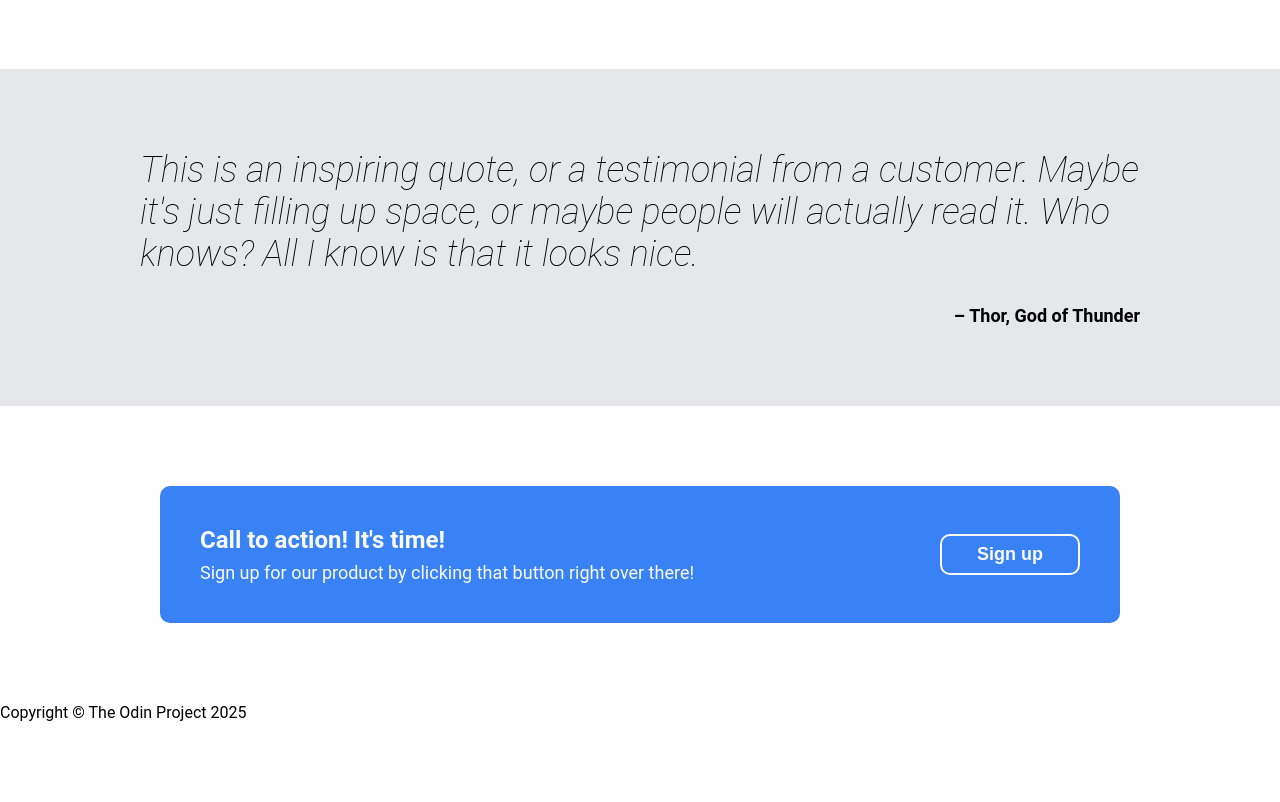
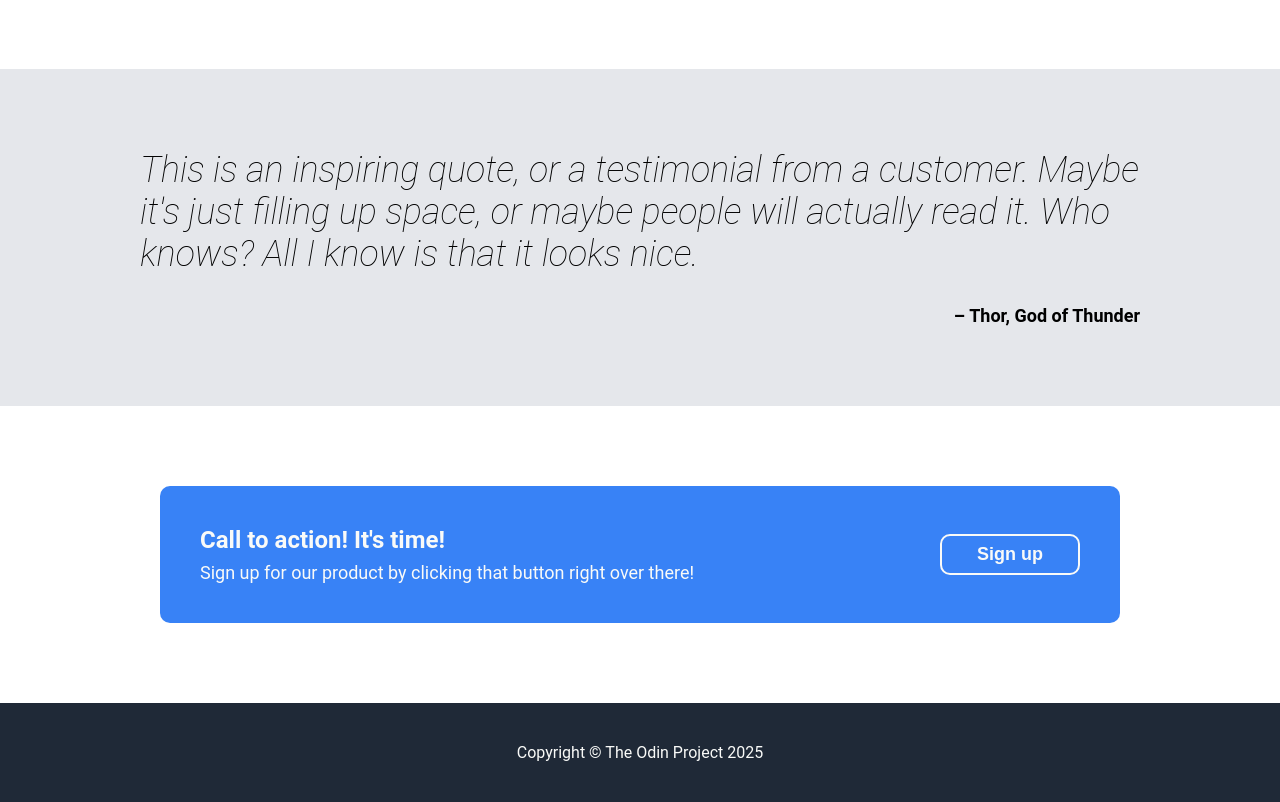
Before and after one commit to ajcur/odin-landing-page, a plain HTML site: page index.html in a window 1280 px wide. Shown: the part 748-1550 px from the top of the page. Before the commit the page ends 1470 px from the top, so only its background shows below. Drawn offline with Linux system fonts and the light colour scheme.

Commit message:
Style the footer

```diff
--- a/style.css
+++ b/style.css
@@ -147,3 +147,10 @@ button {
     border: 2px solid #F9FAF8;
     flex-shrink: 0;
 }
+
+.footer {
+    background-color: #1F2937;
+    color: #F9FAF8;
+    text-align: center;
+    padding: 40px;
+}
```
